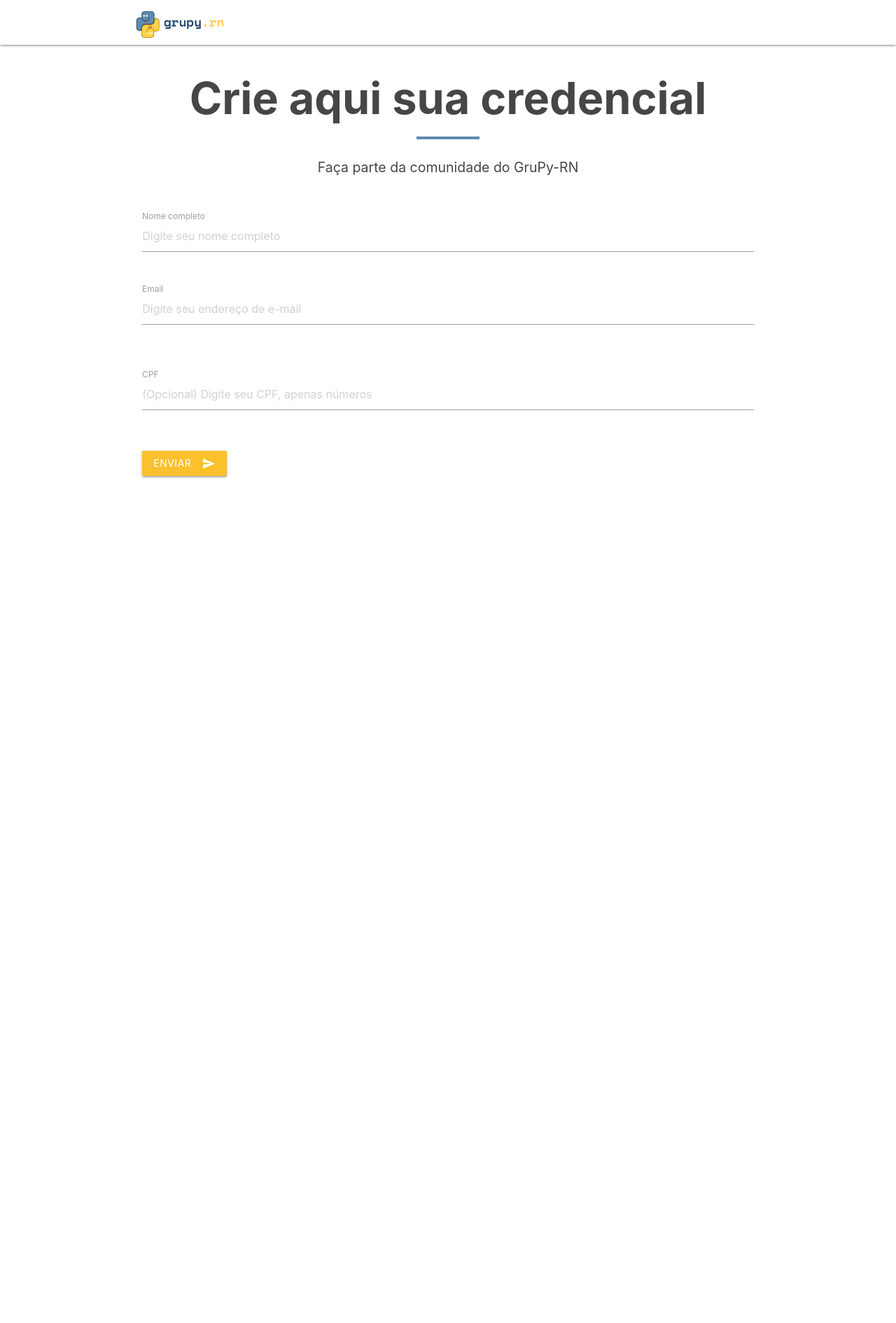
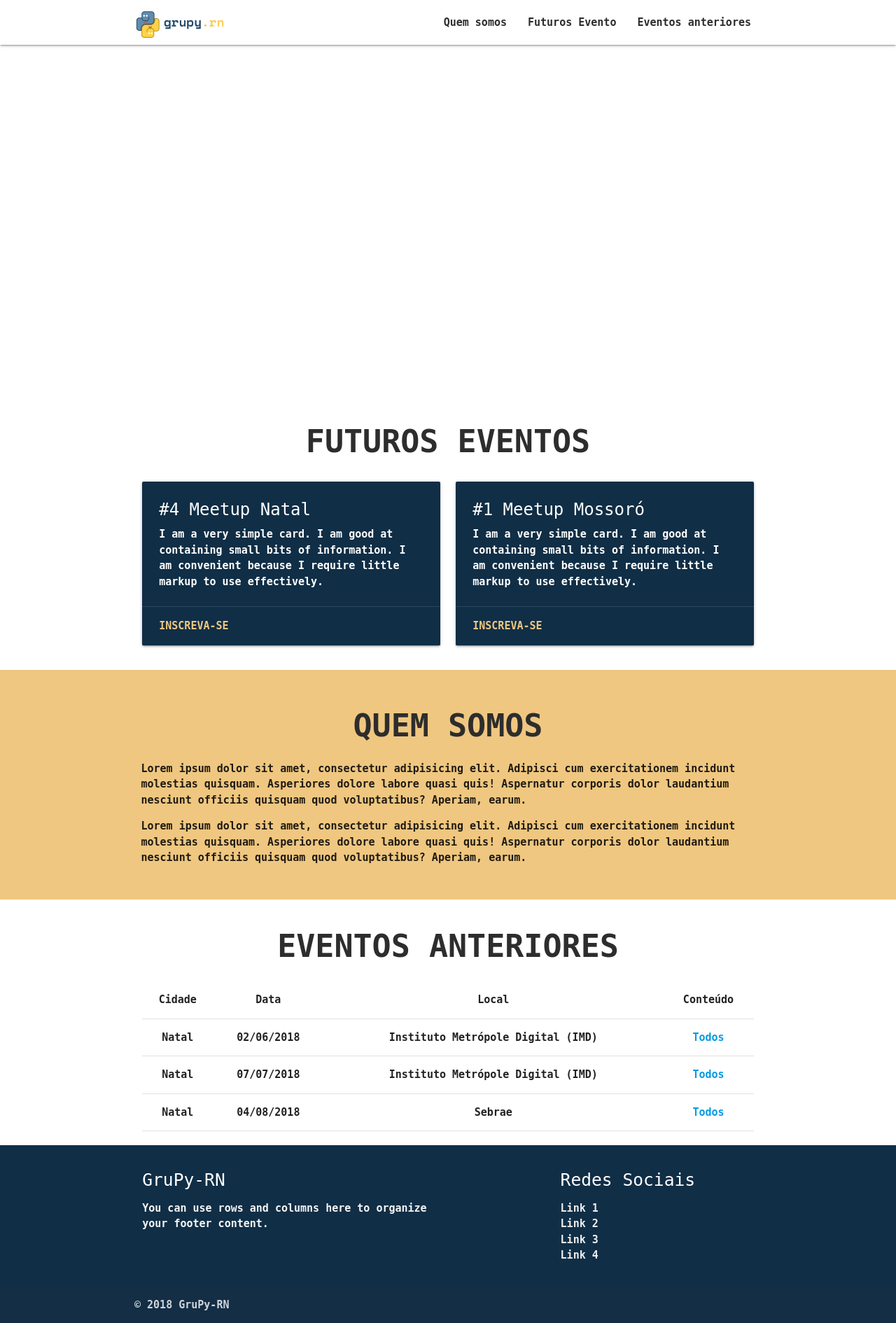
Before and after one commit to grupyrn/jararaca, a Django app: page / in a window 1280 px wide. Shown: the whole page at 70% size. Before the commit the page ends 683 px from the top, so only its background shows below. Run offline with Django 3.2, Linux system fonts and the light colour scheme; parts of the project's set-up code (start-up, migrations or seed data) failed here and were passed over; some libraries are stand-ins or nearby versions.

Commit message:
adding page welcome

```diff
--- a/registration/static/css/style.css
+++ b/registration/static/css/style.css
@@ -3,13 +3,10 @@
     color: rgba(43, 43, 43, 0.87);
 }
 
-.teste{
-    display: flex;
-    align-items: center;
-    justify-content: center;
-    flex-direction: column;
+.about{
+    padding: 0.9rem;
+    background-color: #efc780;
 }
-
 .h1-header::after {
     content: '';
     border-top: solid 4px #5e89ab;
@@ -43,6 +40,44 @@
     width: 30vw;
 }
 
+.page-footer{
+    background-color: #102e46;
+}
+
+.blue-card{
+    background-color: #102e46;
+}
+
+.black-title{
+    color: #2d2d2d;
+    font-size: 3rem;
+    font-weight: 700;
+    text-transform:uppercase;
+    font-stretch: condensed;
+}
+
+.yellow-link{
+    color: #efc780 !important
+}
+
+nav a {
+    color: black;
+}
+
+nav ul a{
+    color: #2d2d2d;
+}
+
+body{
+    font-family: 'Space Mono', monospace;
+    font-weight: 700;
+}
+
+.navbar-fixed{
+  position: absolute
+  z-index: 999999999
+}
+
 @media only screen and (max-width: 992px) {
     .center-logo {
         width: 130px;
--- /dev/null
+++ b/registration/templates/registration/index.html
@@ -0,0 +1,172 @@
+{% load static %}
+
+<!DOCTYPE html>
+<html lang="pt-br">
+<head>
+  <meta http-equiv="Content-Type" content="text/html; charset=UTF-8"/>
+  <meta name="viewport" content="width=device-width, initial-scale=1"/>
+  <title>GruPy-RN Meetup </title>
+
+  <!-- CSS  -->
+  <link href="https://fonts.googleapis.com/icon?family=Material+Icons" rel="stylesheet">
+  <link href="{% static 'css/materialize.css' %}" type="text/css" rel="stylesheet" media="screen,projection"/>
+  <link href="{% static 'css/style.css' %}" type="text/css" rel="stylesheet" media="screen,projection"/>
+  <link rel="shortcut icon" href="{% static 'img/favicon.ico' %}" type="image/x-icon">
+</head>
+<body>
+
+<header>
+    <div class="navbar-fixed">
+        <nav class="white" role="navigation">
+            <div class="nav-wrapper container">
+                <a id="logo-container" href="#" class="brand-logo"><img class="center-logo"
+                                                                        src="{% static '/img/logo.png' %}"></a>
+                <ul class="right hide-on-med-and-down">
+                    <li><a href="#quem-somos">Quem somos</a></li>
+                    <li><a href="#futuro">Futuros Evento</a></li>
+                    <li><a href="#anterior">Eventos anteriores</a></li>
+                </ul>
+
+                <ul id="nav-mobile" class="sidenav">
+                    <li><a href="#">Quem somos</a></li>
+                    <li><a href="#">Futuros Evento</a></li>
+                    <li><a href="#">Eventos anteriores</a></li>
+                </ul>
+                <a href="#" data-target="nav-mobile" class="sidenav-trigger"><i class="material-icons">menu</i></a>
+            </div>
+        </nav>
+    </div>
+
+    <div class="parallax-container">
+        <div class="parallax"><img src="{% static '/img/meetup.jpg' %}"></div>
+    </div>
+</header>
+
+<main>
+<section>
+<div class="container">
+<div class="row">
+  <h1 id="futuro"class="center-align black-title scrollspy">Futuros Eventos</h1>
+  <div class="col s12 m6">
+      <div class="card blue-card darken-1">
+          <div class="card-content white-text">
+              <span class="card-title">#4 Meetup Natal </span>
+              <p>I am a very simple card. I am good at containing small bits of information.
+                  I am convenient because I require little markup to use effectively.</p>
+          </div>
+          <div class="card-action">
+              <a class="yellow-link" href="{% url 'form' %}">Inscreva-se</a>
+          </div>
+      </div>
+  </div>
+
+  <div class="col s12 m6">
+      <div class="card blue-card darken-1">
+          <div class="card-content white-text">
+              <span class="card-title">#1 Meetup Mossoró</span>
+              <p>I am a very simple card. I am good at containing small bits of information.
+                  I am convenient because I require little markup to use effectively.</p>
+          </div>
+          <div class="card-action">
+              <a class="yellow-link" href="#">Inscreva-se</a>
+          </div>
+      </div>
+  </div>
+</div>
+</div>
+</section>
+
+<section class="about">
+<div class="container ">
+<div class="row">
+  <div class="s12">
+      <h1 id="quem-somos" class="center-align black-title scrollspy">Quem Somos</h1>
+      <p>Lorem ipsum dolor sit amet, consectetur adipisicing elit. Adipisci cum exercitationem incidunt
+          molestias quisquam. Asperiores dolore labore quasi quis! Aspernatur corporis dolor laudantium
+          nesciunt officiis quisquam quod voluptatibus? Aperiam, earum.</p>
+      <p>Lorem ipsum dolor sit amet, consectetur adipisicing elit. Adipisci cum exercitationem incidunt
+          molestias quisquam. Asperiores dolore labore quasi quis! Aspernatur corporis dolor laudantium
+          nesciunt officiis quisquam quod voluptatibus? Aperiam, earum.</p>
+  </div>
+</div>
+</div>
+</section>
+
+<section>
+<div class="container">
+<div class="row">
+  <div class="col s12">
+      <h1 id="anterior" class="center-align black-title scrollspy">Eventos anteriores</h1>
+      <table class="highlight centered ">
+          <thead>
+          <tr>
+              <th>Cidade</th>
+              <th>Data</th>
+              <th>Local</th>
+              <th>Conteúdo</th>
+          </tr>
+          </thead>
+
+          <tbody>
+          <tr>
+              <td>Natal</td>
+              <td>02/06/2018</td>
+              <td>Instituto Metrópole Digital (IMD)</td>
+              <td><a href="https://github.com/GruPy-RN/Meetup/tree/master/Meetup-1" target="_blank">
+                  Todos</a></td>
+          </tr>
+          <tr>
+              <td>Natal</td>
+              <td>07/07/2018</td>
+              <td>Instituto Metrópole Digital (IMD)</td>
+              <td><a href="https://github.com/GruPy-RN/Meetup/tree/master/Meetup-2" target="_blank">
+                  Todos</a></td>
+          </tr>
+          <tr>
+              <td>Natal</td>
+              <td>04/08/2018</td>
+              <td>Sebrae</td>
+              <td><a href="https://github.com/GruPy-RN/Meetup/tree/master/Meetup-3" target="_blank">
+                  Todos</a></td>
+          </tr>
+          </tbody>
+      </table>
+  </div>
+</div>
+</div>
+</section>
+</main>
+
+<footer class="page-footer">
+<div class="container">
+<div class="row">
+<div class="col l6 s12">
+<h5 class="white-text">GruPy-RN</h5>
+<p class="grey-text text-lighten-4">You can use rows and columns here to organize your footer content.</p>
+</div>
+<div class="col l4 offset-l2 s12">
+<h5 class="white-text">Redes Sociais</h5>
+<ul>
+<li><a class="grey-text text-lighten-3" href="#!">Link 1</a></li>
+<li><a class="grey-text text-lighten-3" href="#!">Link 2</a></li>
+<li><a class="grey-text text-lighten-3" href="#!">Link 3</a></li>
+<li><a class="grey-text text-lighten-3" href="#!">Link 4</a></li>
+</ul>
+</div>
+</div>
+</div>
+<div class="footer-copyright">
+<div class="container">
+© 2018 GruPy-RN
+<a class="grey-text text-lighten-4 right" href="#!"></a>
+</div>
+</div>
+</footer>
+
+<!--  Scripts-->
+<script src="https://code.jquery.com/jquery-2.1.1.min.js"></script>
+<script src="{% static 'js/materialize.js' %}"></script>
+<script src="{% static 'js/init.js' %}"></script>
+
+</body>
+</html>
--- a/registration/urls.py
+++ b/registration/urls.py
@@ -2,5 +2,6 @@
 from .views import *
 
 urlpatterns = [
-    path('', MemberRegistrationView.as_view()),
+    path('', WelcomeView.as_view()),
+    path('form', MemberRegistrationView.as_view(), name='form'),
 ]
--- a/registration/views.py
+++ b/registration/views.py
@@ -5,10 +5,14 @@
 from django.views.generic import FormView
 from rest_framework import status
 from rest_framework.response import Response
-
+from django.views.generic import TemplateView
 from api import senders
 from api.models import MemberInfo
 from registration.forms import MemberForm
+
+
+class WelcomeView(TemplateView):
+    template_name = 'registration/index.html'
 
 
 class MemberRegistrationView(FormView):
```
Also changed, not shown: registration/static/img/meetup.jpg (added).
